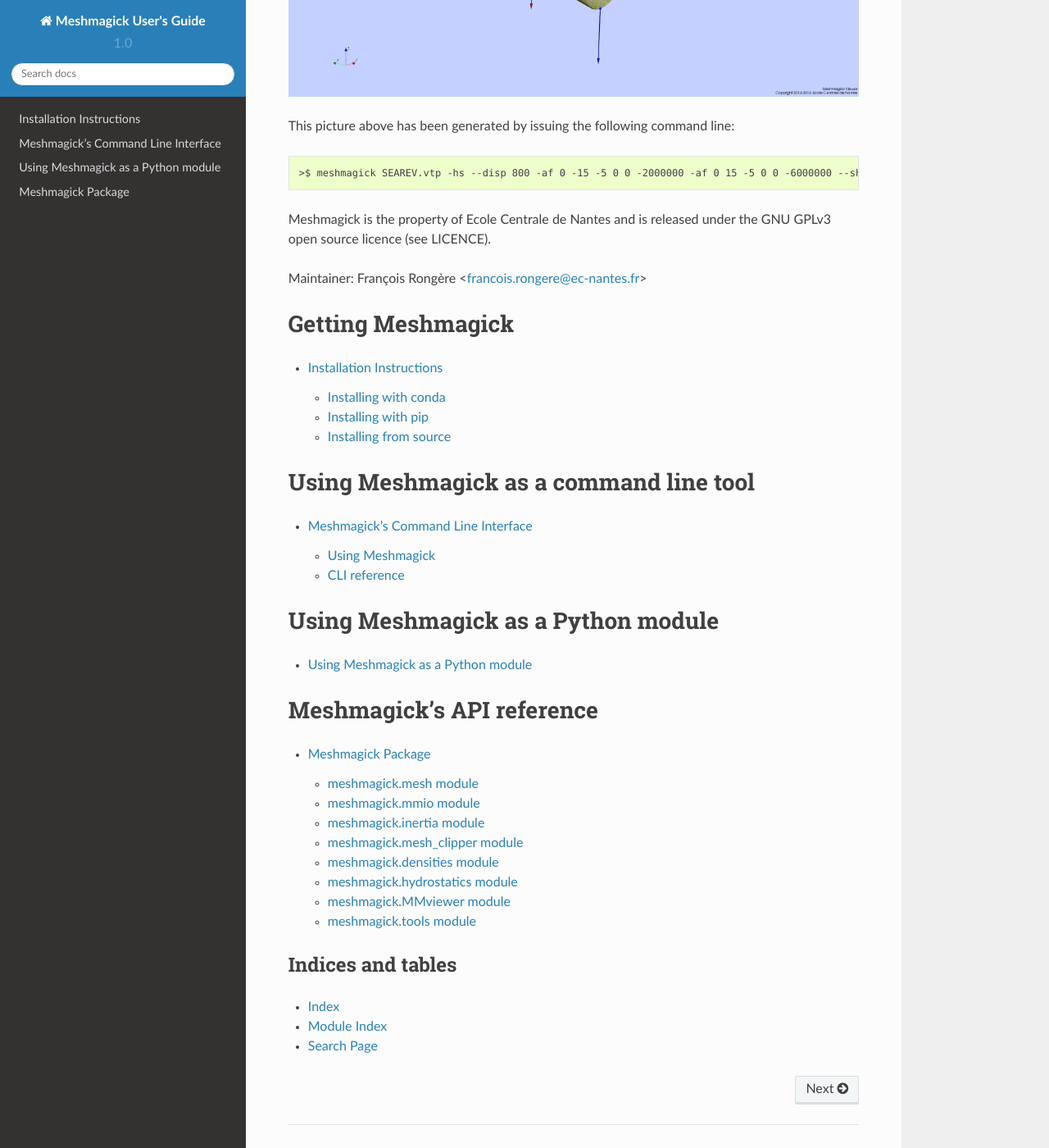
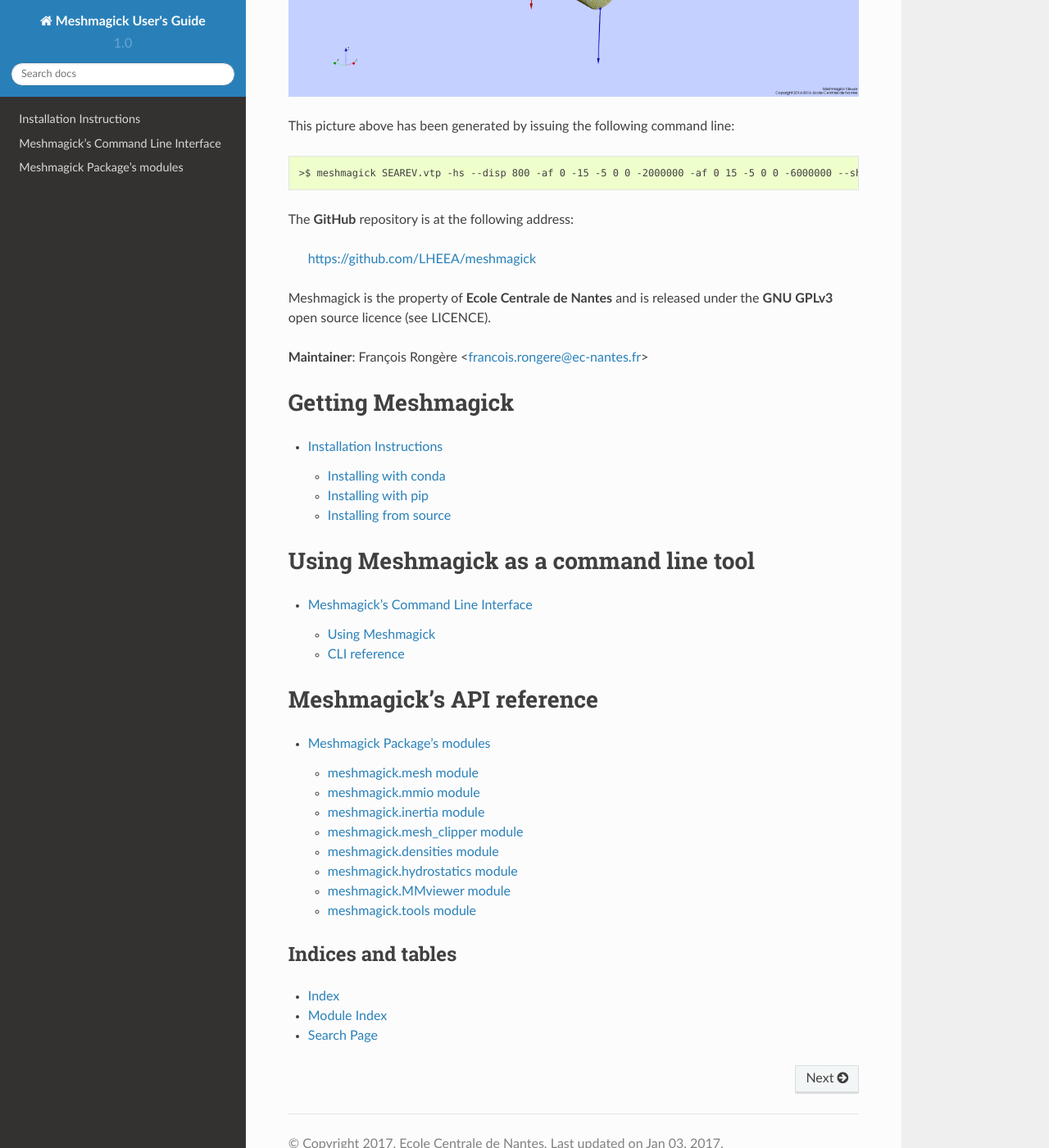
Before and after one commit to LHEEA/meshmagick, a Sphinx documentation site: the page built from doc/index.rst, in a window 1280 px wide and 1400 px high, scrolled down 906 px. Shown: the whole window at 82% size. Built offline with Sphinx 7.4.7 and the Read the Docs theme 2.0.0, drawn with Linux system fonts in a browser that asks for light colours; the version number is read from the project's files by our own code.

```diff
--- a/doc/api/index.rst
+++ b/doc/api/index.rst
@@ -1,5 +1,5 @@
-Meshmagick Package
-==================
+Meshmagick Package's modules
+============================
 
 .. toctree::
     :maxdepth: 2
--- a/doc/index.rst
+++ b/doc/index.rst
@@ -32,11 +32,15 @@ This picture above has been generated by issuing the following command line::
 
     >$ meshmagick SEAREV.vtp -hs --disp 800 -af 0 -15 -5 0 0 -2000000 -af 0 15 -5 0 0 -6000000 --show
 
+The **GitHub** repository is at the following address:
 
-Meshmagick is the property of Ecole Centrale de Nantes and is released under the GNU GPLv3 open source licence (see
+    https://github.com/LHEEA/meshmagick
+
+Meshmagick is the property of **Ecole Centrale de Nantes** and is released under the **GNU GPLv3** open source licence
+(see
 LICENCE).
 
-Maintainer: François Rongère <francois.rongere@ec-nantes.fr>
+**Maintainer**: François Rongère <francois.rongere@ec-nantes.fr>
 
 
 Getting Meshmagick
@@ -56,13 +60,6 @@ Using Meshmagick as a command line tool
 
     command_line/index
 
-Using Meshmagick as a Python module
-===================================
-
-.. toctree::
-
-    module/module
-
 Meshmagick's API reference
 ==========================
 
@@ -71,8 +68,6 @@ Meshmagick's API reference
 
     api/index
 
-
-
 Indices and tables
 ------------------
 
--- a/doc/module/module.rst
+++ /dev/null
@@ -1,4 +0,0 @@
-Using Meshmagick as a Python module
------------------------------------
-
-Yeah !
```
Also changed, not shown: README.rst (+14 -8 lines).
